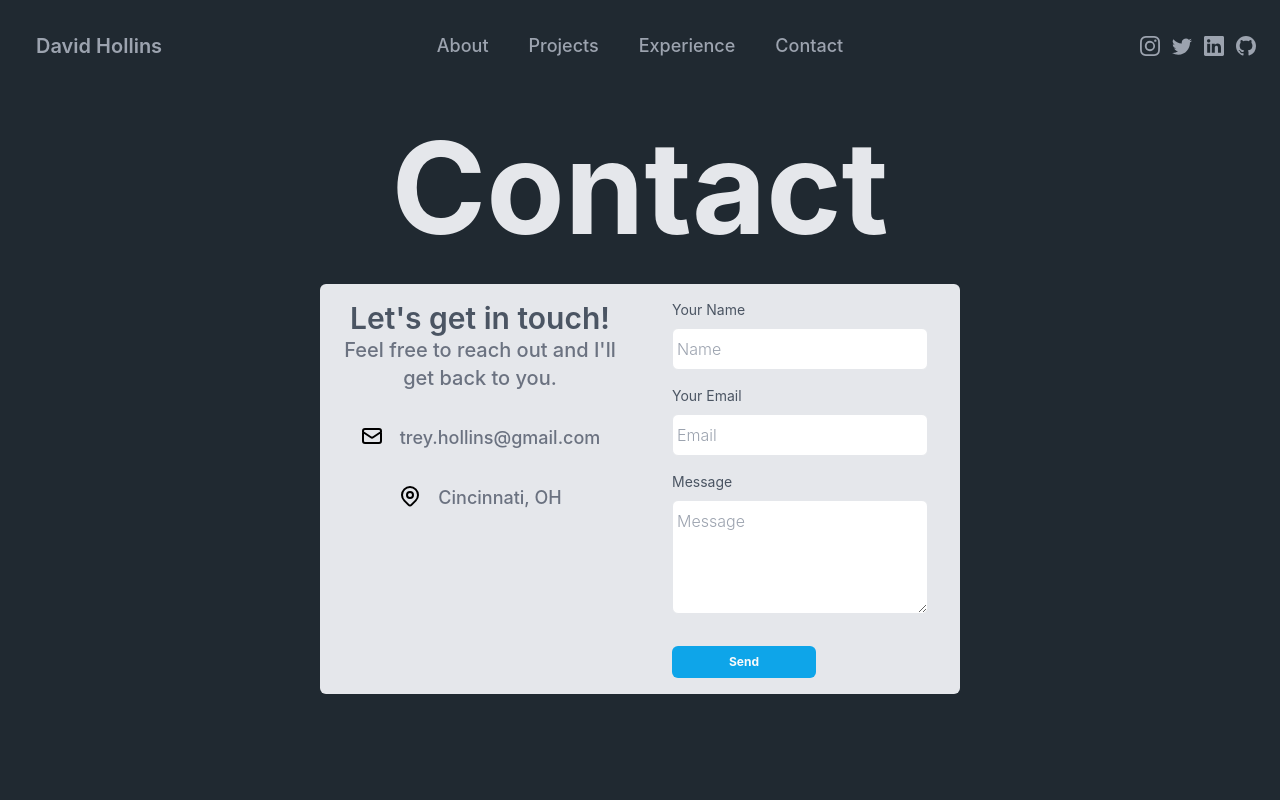
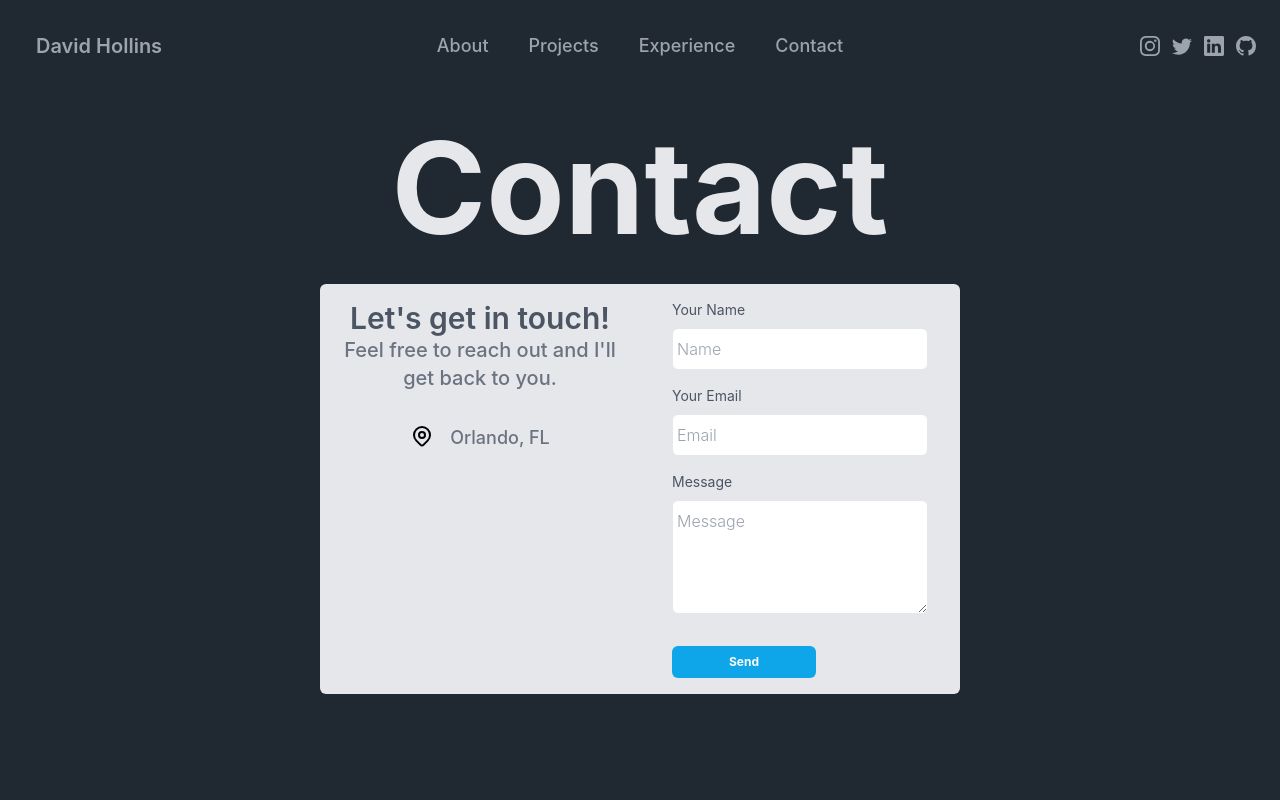
Before and after one commit to TreyHollins/nextjs-portfolio-site, a Next.js app: page /contact in a window 1280 px wide. Shown: the top 800 px of the page. Built offline with nearby package versions, Linux system fonts and the light colour scheme.

Commit message:
Update experience page and contact component

```diff
--- a/components/ContactComponent.tsx
+++ b/components/ContactComponent.tsx
@@ -24,28 +24,11 @@ function ContactComponent(): JSX.Element {
                                 <path
                                     strokeLinecap="round"
                                     strokeLinejoin="round"
-                                    d="M3 8l7.89 5.26a2 2 0 002.22 0L21 8M5 19h14a2 2 0 002-2V7a2 2 0 00-2-2H5a2 2 0 00-2 2v10a2 2 0 002 2z"
-                                />
-                            </svg>
-                            <p className="text-lg text-center text-gray-500 font-medium ml-4">trey.hollins@gmail.com</p>
-                        </div>
-                        <div className="flex content-center justify-center mt-8">
-                            <svg
-                                xmlns="http://www.w3.org/2000/svg"
-                                className="h-6 w-6"
-                                fill="none"
-                                viewBox="0 0 24 24"
-                                stroke="currentColor"
-                                strokeWidth="2"
-                            >
-                                <path
-                                    strokeLinecap="round"
-                                    strokeLinejoin="round"
                                     d="M17.657 16.657L13.414 20.9a1.998 1.998 0 01-2.827 0l-4.244-4.243a8 8 0 1111.314 0z"
                                 />
                                 <path strokeLinecap="round" strokeLinejoin="round" d="M15 11a3 3 0 11-6 0 3 3 0 016 0z" />
                             </svg>
-                            <p className="text-lg text-center text-gray-500 font-medium ml-4">Cincinnati, OH</p>
+                            <p className="text-lg text-center text-gray-500 font-medium ml-4">Orlando, FL</p>
                         </div>
                     </div>
                     <div className="w-full md:w-1/2">
--- a/components/ExperienceComponent.tsx
+++ b/components/ExperienceComponent.tsx
@@ -2,10 +2,10 @@ import React from 'react';
 
 const experiences = [
     {
-        title: 'Internship',
+        title: 'Junior Software Developer',
         company: 'Mach One Digital',
         year: '2022',
-        description: "Helping to create a project launching soon. I\'ve gotten experience using React, Typescript, and Apollo GraphQL",
+        description: "Helping to create a project launching soon. I\'ve gotten experience using React, React Native, Typescript, and Apollo GraphQL",
         companyLink: 'https://www.machonedigital.com/',
     },
     {
```
